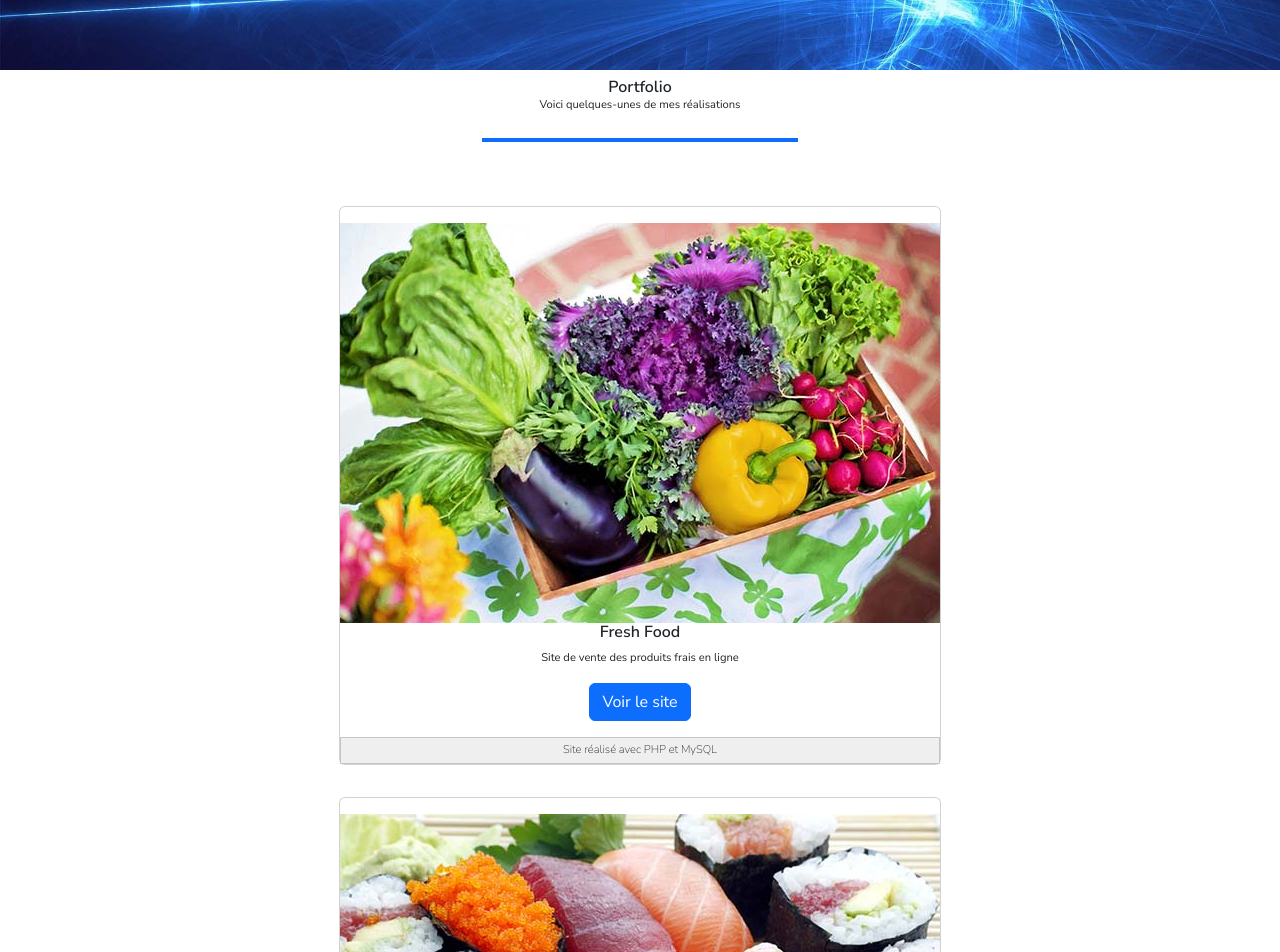
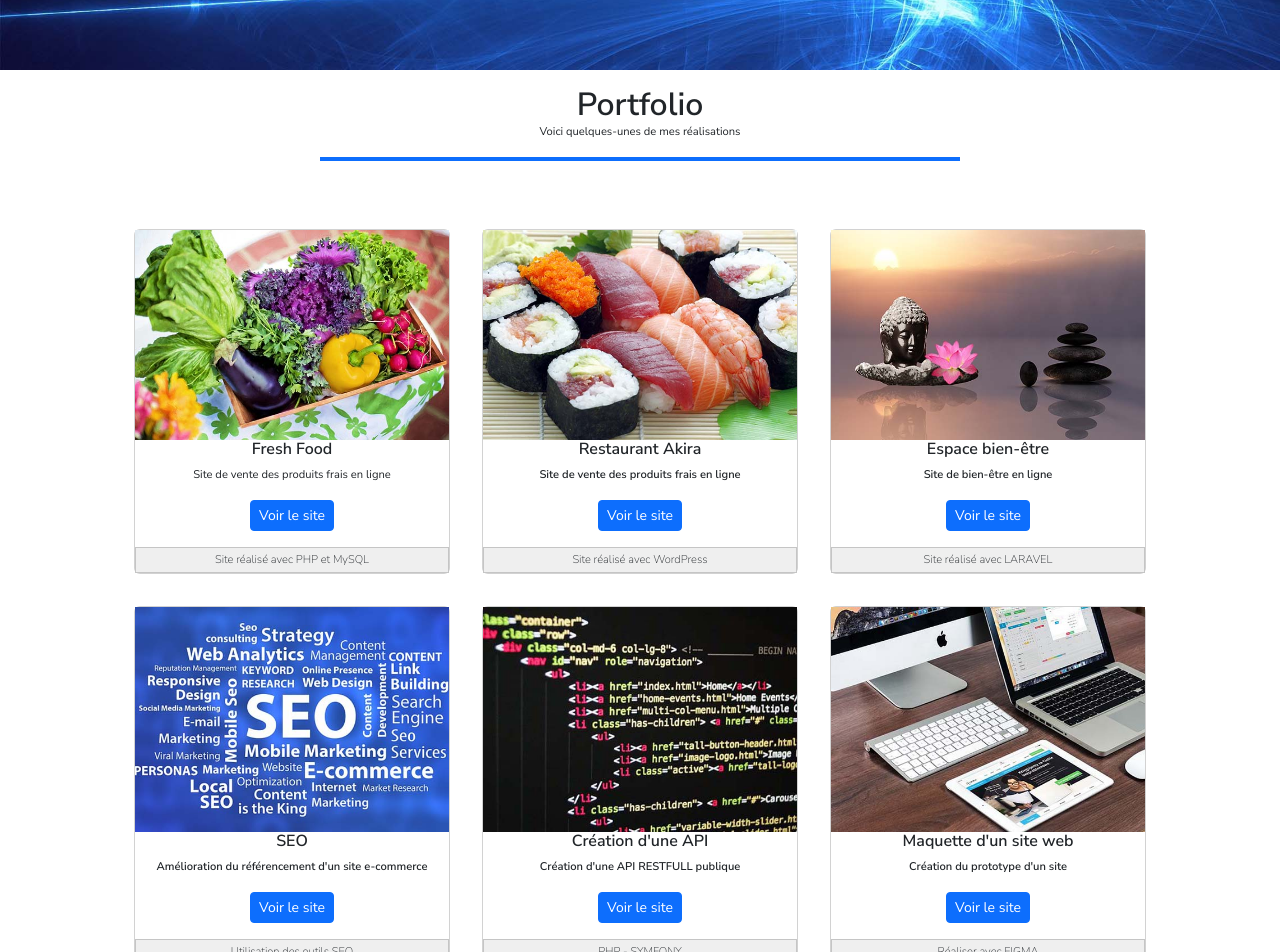
Before and after one commit to Simon69500/Portfolio---ReactJS, a React (Create React App) app: page /Portfolio in a window 1280 px wide. Shown: the part 180-1132 px from the top of the page. Built offline with nearby package versions, Linux system fonts and the light colour scheme.

Commit message:
responsive portfolio

```diff
--- a/src/pages/portfolio.jsx
+++ b/src/pages/portfolio.jsx
@@ -18,115 +18,115 @@ return(
             />
 
                 {/* Titre Principal de la page */}
-            <section className='d-flex flex-column align-items-center justify-content-between m-1 p-1'>
-                <h1 className='cardTitle card-title'>Portfolio</h1>
-                <p className=''>Voici quelques-unes de mes réalisations</p>
-                <div className='border-bottom border-primary border-4 w-25 align-content-center mb-5 mt-2'></div>
+                <h1 className='cardTitle card-title fs-2 pt-3'>Portfolio</h1>
+                <p>Voici quelques-unes de mes réalisations</p>
+                <div className='border-bottom border-primary border-4 w-25 align-content-center mb-5 mt-2 w-50 mx-auto'></div>
 
+            <section className='d-flex flex-column flex-md-row flex-wrap align-items-strech justify-content-between justify-content-md-center m-1 p-1'>
 
                         {/* Card 1 - Fresh Food */}
-                <div className='card d-flex flex-column align-items-center m-3'>
-                    <div className=' py-3'>
+                <div className='card d-flex flex-column align-items-center m-3 col-md-3'>
+                    <div className=' pb-3'>
                         <img
                             src="/img/portfolio/fresh-food.jpg"
-                            className="card-img rounded-0 h-100 object-fit-cover"
+                            className="card-img rounded-0  object-fit-cover"
                             alt="une personne qui travaille sur son ordinateur"
                         />
                         <h2 className='cardTitle card-title'>Fresh Food</h2>
                         <p className='px-3'>
                             Site de vente des produits frais en ligne
                         </p>
-                        <button type="button" class="btn btn-primary">Voir le site</button>
+                        <button type="button " className="btn btn-sm btn-primary">Voir le site</button>
                     </div>
                     <p className='textBottomCard card d-flex flex-column align-items-center m-0 w-100 rounded-0 p-1 fw-light'>Site réalisé avec PHP et MySQL</p>
                 </div>
 
 
                         {/* Card 2 - Restaurant Akira */}
-                <div className='card d-flex flex-column align-items-center m-3'>
-                    <div className=' py-3'>
+                <div className='card d-flex flex-column align-items-center m-3 col-md-3'>
+                    <div className=' pb-3'>
                     <img
                         src="/img/portfolio/restaurant-japonais.jpg"
-                        className="card-img rounded-0 h-100 object-fit-cover"
+                        className="card-img rounded-0 object-fit-cover"
                         alt="une personne qui travaille sur son ordinateur"
                     />
                     <h2 className='cardTitle card-title fw-bolder '>Restaurant Akira</h2>
                     <p className='px-3 fw-bold'>
                        Site de vente des produits frais en ligne
                     </p>
-                    <button type="button" class="btn btn-primary">Voir le site</button>
+                    <button type="button" className="btn btn-sm btn-primary">Voir le site</button>
                     </div>
                     <p className='textBottomCard card d-flex flex-column align-items-center m-0 w-100 rounded-0 p-1 fw-light'>Site réalisé avec WordPress</p>
                 </div>
 
 
                         {/* Card 3 - Espace bien-être */}
-                <div className='card d-flex flex-column align-items-center m-3'>
-                    <div className=' py-3'>
+                <div className='card d-flex flex-column align-items-center justify-content-between m-3 col-md-3'>
+                    <div className=' pb-3'>
                     <img
                         src="/img/portfolio/espace-bien-etre.jpg"
-                        className="card-img rounded-0 h-100 object-fit-cover"
+                        className="card-img rounded-0 object-fit-cover"
                         alt="une personne qui travaille sur son ordinateur"
                     />
                     <h2 className='cardTitle card-title fw-bolder '>Espace bien-être</h2>
                     <p className='px-3 fw-bold'>
                        Site de bien-être en ligne
                     </p>
-                    <button type="button" class="btn btn-primary">Voir le site</button>
+                    <button type="button" className="btn btn-sm btn-primary">Voir le site</button>
                     </div>
                     <p className='textBottomCard card d-flex flex-column align-items-center m-0 w-100 rounded-0 p-1 fw-light'>Site réalisé avec LARAVEL</p>
                 </div>
 
 
                         {/* Card 4 - SEO */}
-                <div className='card d-flex flex-column align-items-center m-3'>
-                    <div className=' py-3'>
+                <div className='card d-flex flex-column align-items-center m-3 col-md-3'>
+                    <div className=' pb-3'>
                     <img
                         src="/img/portfolio/seo.jpg"
-                        className="card-img rounded-0 h-100 object-fit-cover"
+                        className="card-img rounded-0 object-fit-cover"
                         alt="une personne qui travaille sur son ordinateur"
                     />
                     <h2 className='cardTitle card-title fw-bolder '>SEO</h2>
                     <p className='px-3 fw-bold'>
                        Amélioration du référencement d'un site e-commerce
                     </p>
-                    <button type="button" class="btn btn-primary">Voir le site</button>
+                    <button type="button" className="btn btn-sm btn-primary">Voir le site</button>
                     </div>
                     <p className='textBottomCard card d-flex flex-column align-items-center m-0 w-100 rounded-0 p-1 fw-light'>Utilisation des outils SEO</p>
                 </div>
 
 
                         {/* Card 5 - Création d'une API */}
-                <div className='card d-flex flex-column align-items-center m-3'>
-                    <div className=' py-3'>
+                <div className='card d-flex flex-column align-items-center m-3 col-md-3'>
+                    <div className=' pb-3'>
                     <img
                         src="/img/portfolio/coder.jpg"
-                        className="card-img rounded-0 h-100 object-fit-cover"
+                        className="card-img rounded-0 object-fit-cover"
                         alt="une personne qui travaille sur son ordinateur"
                     />
                     <h2 className='cardTitle card-title fw-bolder '>Création d'une API</h2>
                     <p className='px-3 fw-bold'>
                        Création d'une API RESTFULL publique
                     </p>
-                    <button type="button" class="btn btn-primary">Voir le site</button>
+                    <button type="button"className="btn btn-sm btn-primary">Voir le site</button>
                     </div>
                     <p className='textBottomCard card d-flex flex-column align-items-center m-0 w-100 rounded-0 p-1 fw-light'>PHP - SYMFONY</p>
                 </div>
 
 
                         {/* Card 6 - Maquette d'un site web */}
-                 <div className='card d-flex flex-column align-items-center m-3'>
-                    <div className=' py-3'>
+                 <div className='card d-flex flex-column align-items-center justify-content-between m-3 col-md-3'>
+                    <div className=' pb-3'>
                     <img
                         src="/img/portfolio/screens.jpg"
-                        className="card-img rounded-0 h-100 object-fit-cover"
+                        className="card-img rounded-0 object-fit-cover"
                         alt="une personne qui travaille sur son ordinateur"
                     />
                     <h2 className='cardTitle card-title fw-bolder '>Maquette d'un site web</h2>
                     <p className='px-3 fw-bold'>
                        Création du prototype d'un site
                     </p>
-                    <button type="button" class="btn btn-primary">Voir le site</button>
+                    <button type="button" className="btn btn-sm btn-primary">Voir le site</button>
                     </div>
                     <p className='textBottomCard card d-flex flex-column align-items-center m-0 w-100 rounded-0 p-1 fw-light'>Réaliser avec FIGMA</p>
                 </div>
--- a/src/sass/pages/portfolio.scss
+++ b/src/sass/pages/portfolio.scss
@@ -28,3 +28,8 @@
         }
     }
 }
+
+/* Partie Tablette*/
+  @media (min-width: 768px) {
+
+  }
```
